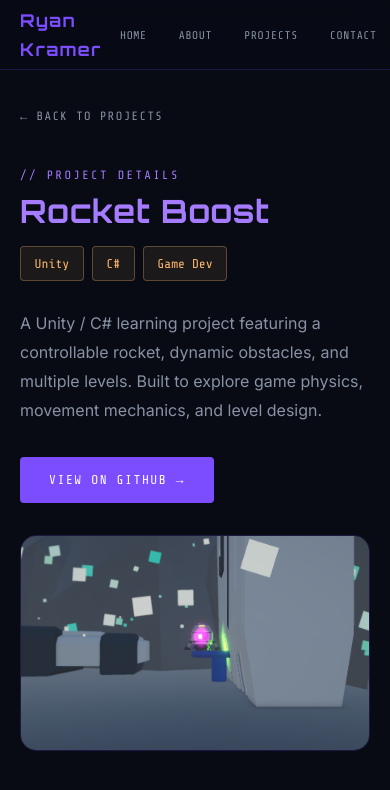
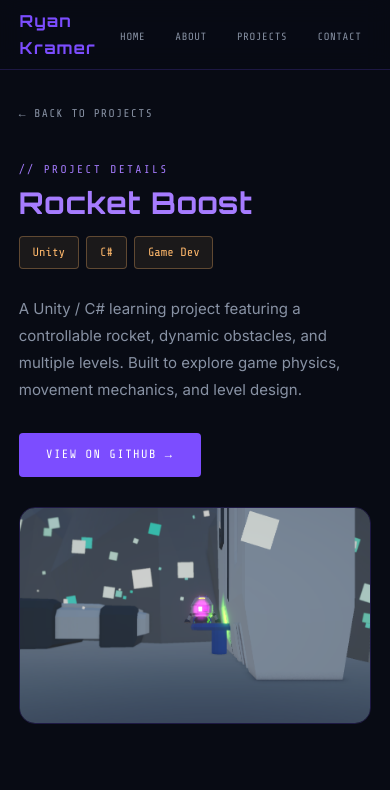
Before and after one commit to Ryan2707/portfolio-website, a React (Vite) app: page /portfolio-website/rocketboost in a window 390 px wide. Shown: the top 790 px of the page. Built offline with nearby package versions, Linux system fonts and the light colour scheme.

Commit message:
responsive styling

```diff
--- a/src/App.css
+++ b/src/App.css
@@ -12,6 +12,18 @@
   max-width: 1200px;
   margin: 0 auto;
   width: 100%;
+}
+
+@media (min-width: 2200px) {
+  .page-content {
+    max-width: 1600px;
+  }
+}
+
+@media (min-width: 3400px) {
+  .page-content {
+    max-width: 1900px;
+  }
 }
 
 .cyber-line {
--- a/src/components/rocketboost.css
+++ b/src/components/rocketboost.css
@@ -80,3 +80,97 @@
     gap: 2rem;
   }
 }
+
+/* ===== 1440p ===== */
+
+@media (min-width: 2200px) {
+  .project-detail {
+    max-width: 1600px;
+  }
+}
+
+/* ===== 4K ===== */
+
+@media (min-width: 3400px) {
+  .project-detail {
+    max-width: 1900px;
+  }
+}
+
+.project-detail-back {
+  display: inline-flex;
+  align-items: center;
+  gap: 0.5rem;
+  font-family: var(--font-mono);
+  font-size: 0.75rem;
+  letter-spacing: 0.12em;
+  text-transform: uppercase;
+  color: var(--clr-text-muted);
+  text-decoration: none;
+  margin-bottom: 2.5rem;
+  transition: color var(--transition);
+}
+
+.project-detail-back:hover {
+  color: var(--clr-purple-2);
+}
+
+.project-detail-grid {
+  display: grid;
+  grid-template-columns: 1fr 1fr;
+  gap: 3.5rem;
+  align-items: start;
+}
+
+.project-detail-info h1 {
+  font-size: clamp(2rem, 5vw, 3.5rem);
+  color: var(--clr-text);
+  margin-bottom: 1rem;
+}
+
+.project-detail-info h1 span {
+  color: var(--clr-purple-2);
+}
+
+.project-detail-tags {
+  display: flex;
+  flex-wrap: wrap;
+  gap: 0.5rem;
+  margin-bottom: 1.75rem;
+}
+
+.project-detail-desc {
+  font-size: 1rem;
+  color: var(--clr-text-muted);
+  line-height: 1.8;
+  margin-bottom: 2rem;
+}
+
+.project-detail-links {
+  display: flex;
+  gap: 1rem;
+  flex-wrap: wrap;
+}
+
+.project-detail-img-wrap {
+  border-radius: var(--radius-lg);
+  overflow: hidden;
+  border: 1px solid var(--clr-border);
+}
+
+.project-detail-img {
+  width: 100%;
+  height: auto;
+  display: block;
+}
+
+@media (max-width: 768px) {
+  .project-detail {
+    padding: 2rem 1.25rem;
+  }
+
+  .project-detail-grid {
+    grid-template-columns: 1fr;
+    gap: 2rem;
+  }
+}
--- a/src/index.css
+++ b/src/index.css
@@ -94,3 +94,33 @@
   -webkit-user-select: none;
   -webkit-user-drag: none;
 }
+
+/* ===== Small laptops ===== */
+
+@media (max-width: 1440px) and (max-height: 900px) {
+  html {
+    font-size: 15px;
+  }
+}
+
+@media (max-width: 1366px) and (max-height: 768px) {
+  html {
+    font-size: 14px;
+  }
+}
+
+/* ===== 1440p ===== */
+
+@media (min-width: 2200px) and (min-height: 1300px) {
+  html {
+    font-size: 17px;
+  }
+}
+
+/* ===== 4K ===== */
+
+@media (min-width: 3400px) and (min-height: 1900px) {
+  html {
+    font-size: 18px;
+  }
+}
--- a/src/pages/About/AboutMe.css
+++ b/src/pages/About/AboutMe.css
@@ -2,6 +2,26 @@
   padding: 4rem clamp(1.25rem, 5vw, 4rem);
   max-width: 1200px;
   margin: 0 auto;
+}
+
+@media (min-width: 2200px) {
+  .about {
+    max-width: 1600px;
+  }
+
+  .about-grid {
+    grid-template-columns: 1fr 500px;
+  }
+}
+
+@media (min-width: 3400px) {
+  .about {
+    max-width: 1900px;
+  }
+
+  .about-grid {
+    grid-template-columns: 1fr 600px;
+  }
 }
 
 .about-header {
--- a/src/pages/Contact/Contact.css
+++ b/src/pages/Contact/Contact.css
@@ -2,6 +2,18 @@
   padding: 4rem clamp(1.25rem, 5vw, 4rem);
   max-width: 900px;
   margin: 0 auto;
+}
+
+@media (min-width: 2200px) {
+  .contact {
+    max-width: 1100px;
+  }
+}
+
+@media (min-width: 3400px) {
+  .contact {
+    max-width: 1300px;
+  }
 }
 
 .contact-header {
--- a/src/pages/Home/Home.css
+++ b/src/pages/Home/Home.css
@@ -27,6 +27,33 @@
   margin: 0 auto;
   width: 100%;
   position: relative;
+}
+@media (min-width: 2200px) {
+  .home-grid {
+    max-width: 1600px;
+  }
+
+  .home-image-ring {
+    width: clamp(280px, 35vw, 520px);
+  }
+
+  .home-desc {
+    max-width: 620px;
+  }
+}
+
+@media (min-width: 3400px) {
+  .home-grid {
+    max-width: 1900px;
+  }
+
+  .home-image-ring {
+    width: clamp(320px, 35vw, 650px);
+  }
+
+  .home-desc {
+    max-width: 750px;
+  }
 }
 
 .home-eyebrow {
--- a/src/pages/Projects/Projects.css
+++ b/src/pages/Projects/Projects.css
@@ -2,6 +2,18 @@
   padding: 4rem clamp(1.25rem, 5vw, 4rem);
   max-width: 1200px;
   margin: 0 auto;
+}
+
+@media (min-width: 2200px) {
+  .projects {
+    max-width: 1600px;
+  }
+}
+
+@media (min-width: 3400px) {
+  .projects {
+    max-width: 1900px;
+  }
 }
 
 .projects-header {
```
